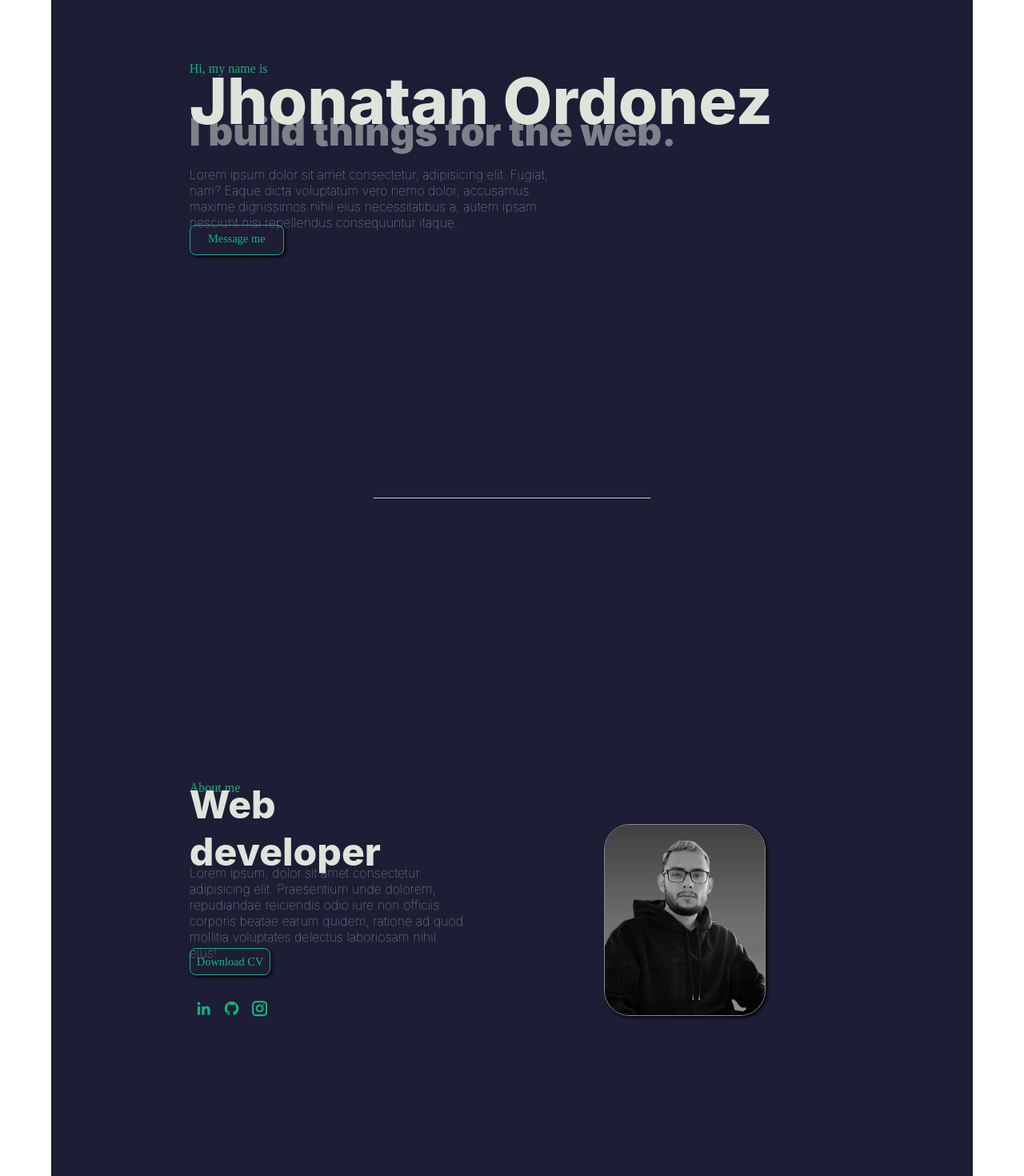
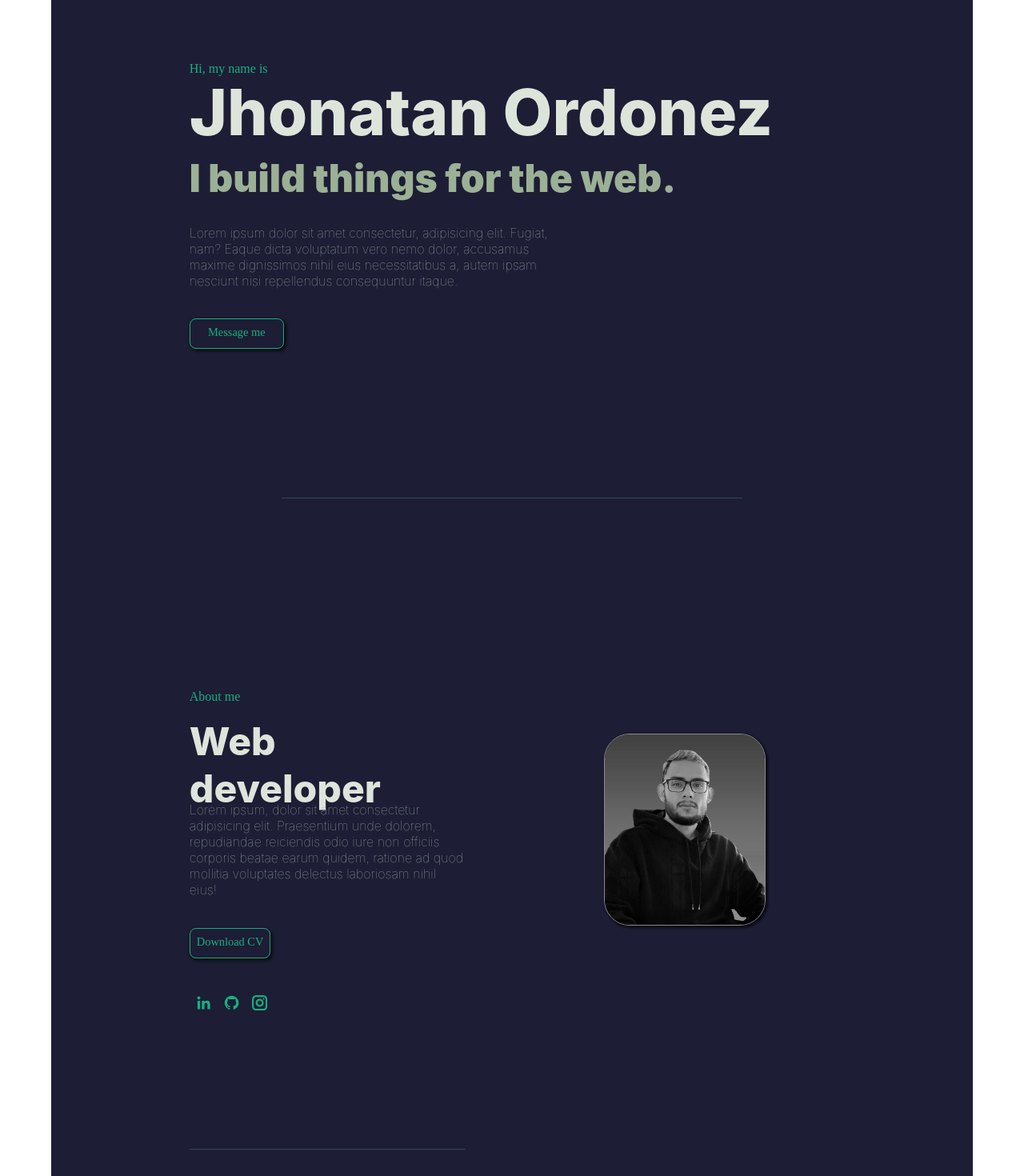
Before and after one commit to jonathanedd/Jhonatan-Ordonez, a React (Create React App) app: page / in a window 1280 px wide. Shown: the part 100-1570 px from the top of the page at 80% size. Built offline with nearby package versions, Linux system fonts and the light colour scheme.

Commit message:
Adjust hr tags in all project

```diff
--- a/src/Components/AboutMe.js
+++ b/src/Components/AboutMe.js
@@ -50,8 +50,8 @@ const AboutMe = () => {
           </a>
         </div>
       </div>
-
       <img src={imageMe} alt="about-me" />
+      <hr />
     </div>
   );
 };
--- a/src/Styles/aboutme.css
+++ b/src/Styles/aboutme.css
@@ -11,7 +11,7 @@
   margin: auto;
   text-align: left;
   display: grid;
-  grid-template-rows: 0% 30% 30% 10% 10%;
+  grid-template-rows: 10% 30% 45% 15%;
 }
 
 .about-me-text h5 {
@@ -36,6 +36,7 @@
   font-family: "Roboto Mono";
   font-size: 0.9rem;
   width: fit-content;
+  height: 20px;
   border-radius: 0.5rem;
   border: #17b07f solid 0.5px;
   background: transparent;
--- a/src/Styles/home.css
+++ b/src/Styles/home.css
@@ -11,7 +11,7 @@
   margin: auto;
   text-align: left;
   display: grid;
-  grid-template-rows: 0% 20% 25% 25%;
+  grid-template-rows: 5% 35% 30% 40%;
   grid-template-columns: 100%;
 }
 
@@ -28,8 +28,8 @@
   font-size: 5rem;
 }
 .home-text h2 {
-  color: #dde5db;
-  opacity: 0.5;
+  color: #9bb095;
+
   font-weight: 900;
   font-size: 3rem;
 }
@@ -61,7 +61,6 @@
   border: #dde5db solid 0.5px;
 }
 
-
 /*  MEDIA QUERIES */
 @media only screen and (max-width: 675px) {
   .home-main {
--- a/src/Styles/nav.css
+++ b/src/Styles/nav.css
@@ -4,6 +4,7 @@
   margin: auto;
   height: 50px;
   display: flex;
+  flex-direction: row;
   justify-content: flex-end;
   align-items: center;
 }
@@ -28,6 +29,15 @@
 }
 .icon {
   color: #17b07f;
+}
+hr.vertical {
+  width: 40%;
+}
+.nav-email {
+  color: #17b07f;
+  font-weight: lighter;
+  font-family: "Roboto Mono";
+  text-align: left;
 }
 
 /* MEDIA QUERY */
@@ -54,7 +64,6 @@
 
   .menu-icon.active {
     color: #17b07f;
-
   }
 
   .menu-icon {
--- a/src/index.css
+++ b/src/index.css
@@ -15,9 +15,9 @@ code {
 hr {
   display: block;
   height: 1px;
-  width: 30%;
+  width: 50%;
   border: 0;
-  border-top: 1px solid #ccc;
+  border-top: 0.5px solid #2f4858;
   margin: auto;
   padding: 0;
 }
```
Also changed, not shown: src/Components/Nav.js (+15 -6 lines).
